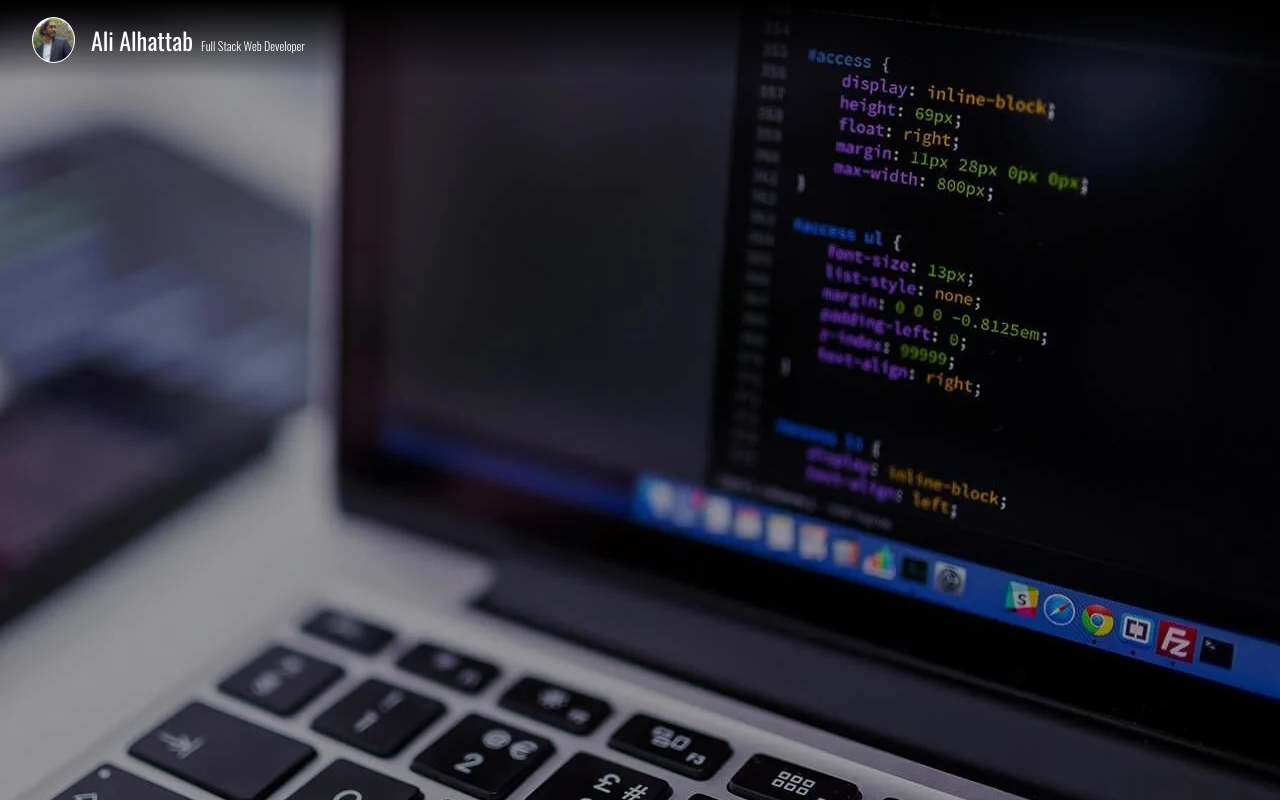
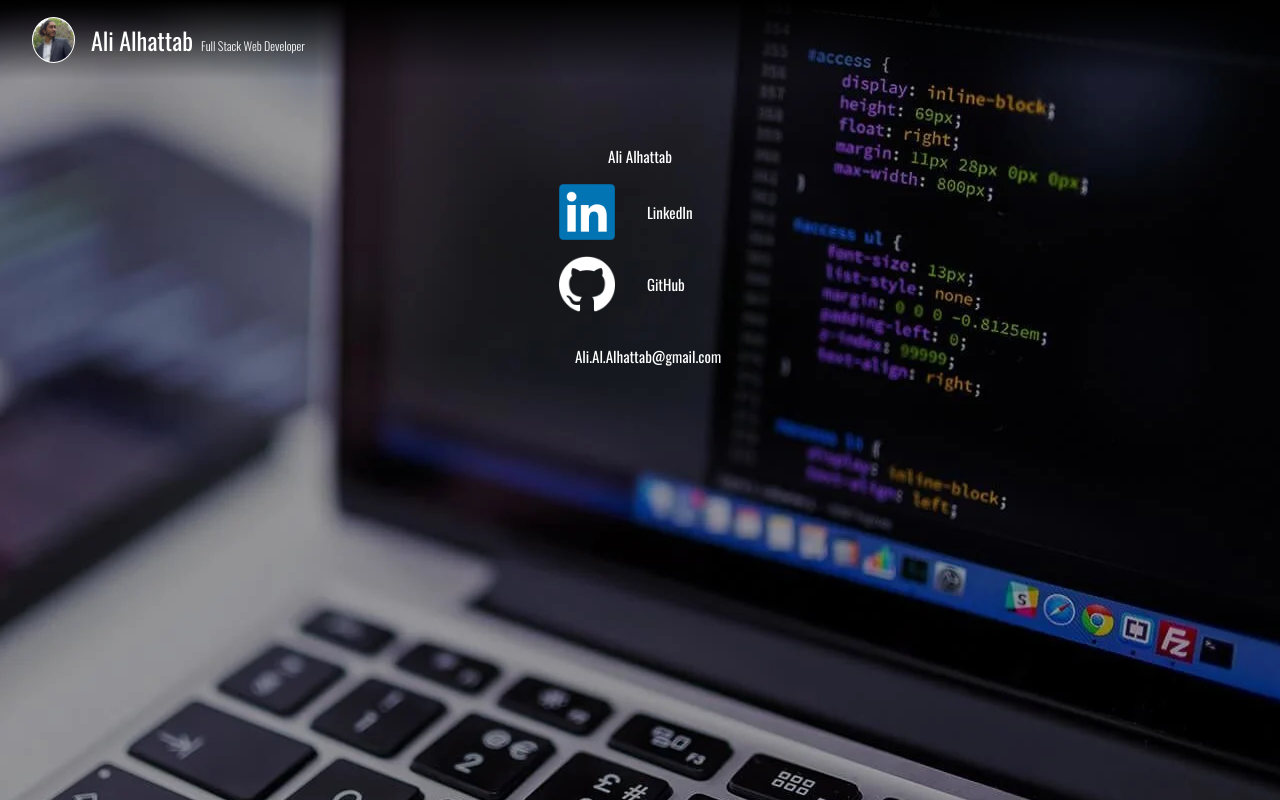
Before and after one commit to AliAlhattab/Ali-Alhattab-Portfolio, a React (Create React App) app: page /contact in a window 1280 px wide. Built offline with nearby package versions, Linux system fonts and the light colour scheme.

Commit message:
fixed project page and contacts

```diff
--- a/src/App.js
+++ b/src/App.js
@@ -5,6 +5,7 @@ import Nav from "./components/Nav/Nav";
 import Homepage from "./pages/Homepage";
 import Projectspage from "./pages/Projectspage";
 import Aboutpage from "./pages/Aboutpage";
+import Contactpage from "./pages/Contactpage";
 
 function App() {
   return (
@@ -15,6 +16,7 @@ function App() {
       <Route path='/' element={<Homepage/>}/>
       <Route path='/projects' element={<Projectspage/>}/>
       <Route path='/about' element={<Aboutpage/>}/>
+      <Route path='/contact' element={<Contactpage/>}/>
       </Routes>
     </div>
     </BrowserRouter>
--- /dev/null
+++ b/src/components/Contact/Contact.js
@@ -0,0 +1,29 @@
+import React from "react";
+import './Contact.scss'
+import linkedin from '../../assets/images/linkedin.png'
+import github from '../../assets/images/github.png'
+
+function Contact() {
+  return (
+    <section className="contact">
+        <div className="contact__container">
+      <p className="contact__title">Ali Alhattab</p>
+      <a className="contact__link" href="https://www.linkedin.com/in/alialhattab/" target='blank'>
+        <div className="contact__group">
+        <img className="contact__image" src={linkedin} alt='LinkedIn Logo'/>
+        <p className="contact__text">LinkedIn</p>
+      </div>
+      </a>
+      <a className="contact__link"  href="https://github.com/AliAlhattab" target='blank'>
+      <div className="contact__group">
+        <img className="contact__image2" src={github} alt='GitHub Logo'/>
+        <p className="contact__text">GitHub</p>
+      </div>
+      </a>
+      <p className="contact__text">Ali.Al.Alhattab@gmail.com</p>
+      </div>
+    </section>
+  );
+}
+
+export default Contact;
--- /dev/null
+++ b/src/components/Contact/Contact.scss
@@ -0,0 +1,44 @@
+@use '../../styles/partials/mixins' as *;
+@use '../../styles/partials/fonts' as *;
+@use '../../styles/partials/variables' as *;
+
+.contact{
+    display: flex;
+    justify-content: center;
+    align-items: center;
+    @include mobile__body-large;
+    color: $primary-textColor;
+
+    &__container{
+        margin-top: 3rem;
+    }
+
+    &__link{
+        color: $primary-textColor;
+        text-decoration: none;
+    }
+
+    &__title{
+        text-align: center;
+    }
+
+    &__group{
+        display: flex;
+    }
+
+    &__image{
+        width: 3.5rem;
+        margin: 0 1rem 1rem 0;
+    }
+
+    &__image2{
+        filter: invert(1);
+        width: 3.5rem;
+        margin: 0 1rem 1rem 0;
+    }
+
+    &__text{
+        margin-left: 1rem;
+    }
+
+}
--- a/src/components/Home/Home.js
+++ b/src/components/Home/Home.js
@@ -10,7 +10,7 @@ function Home() {
         <li className='home__dot'>•</li>
         <NavLink className='home__link' to='/about'><li className='home__options'>About</li></NavLink>
         <li className='home__dot'>•</li>
-        <NavLink className='home__link' to='/skills'><li className='home__options'>Contact</li></NavLink>
+        <NavLink className='home__link' to='/contact'><li className='home__options'>Contact</li></NavLink>
         </ul>
     </section>
   )
--- a/src/components/Projects/Projects.scss
+++ b/src/components/Projects/Projects.scss
@@ -5,19 +5,28 @@
 
 .projects{
     color: $primary-textColor;
-    @include mobile__body-medium;
+    @include mobile__body-small;
     text-align: center;
+
+    @include tablet{
+        @include tablet__body-medium;
+    }
+
+    @include desktop{
+        @include desktop__body-large;
+    }
 
 
     &__group1{
-        display: flex;
-        justify-content: center;
         background-color: $video-background;
         margin: 0rem 1rem 1rem 1rem;
         padding-top: 1rem;
         border-radius: 20px;
         box-sizing: border-box;
         padding-left: 1rem;
+        display: flex;
+        flex-wrap: wrap;
+        justify-content: center;
 
         @include tablet {
             display: flex;
@@ -34,14 +43,15 @@
     }
 
     &__group2{
-        display: flex;
-        justify-content: center;
         background-color: $video-background;
         margin: 0rem 1rem 1rem 1rem;
         padding-top: 1rem;
         border-radius: 20px;
         box-sizing: border-box;
         padding-left: 1rem;
+        display: flex;
+        flex-wrap: wrap;
+        justify-content: center;
 
         @include tablet {
             display: flex;
@@ -59,12 +69,10 @@
     }
 
     &__video{
-        display: flex;
-        justify-content: center;
         width: 40%;
-
+        order: 1;
         @include tablet{
-
+            order: 0;
             width: 24%;
             margin: 0 1rem;
         }
@@ -76,7 +84,12 @@
     }
 
     &__text{
+        order: 2;
         margin: 1rem 1.5rem 1rem 1.5rem;
+
+        @include tablet{
+            order: 0;
+        }
 
 
     }
--- /dev/null
+++ b/src/pages/Contactpage.js
@@ -0,0 +1,10 @@
+import React from 'react'
+import Contact from '../components/Contact/Contact'
+
+function Contactpage() {
+  return (
+    <Contact/>
+  )
+}
+
+export default Contactpage
```
Also changed, not shown: src/assets/images/github.png (added), src/assets/images/linkedin.png (added).
